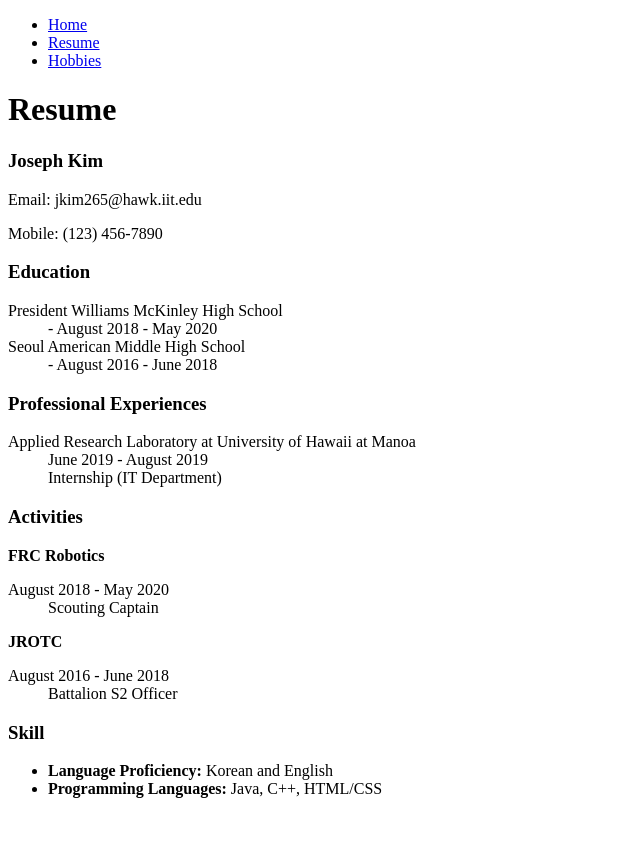
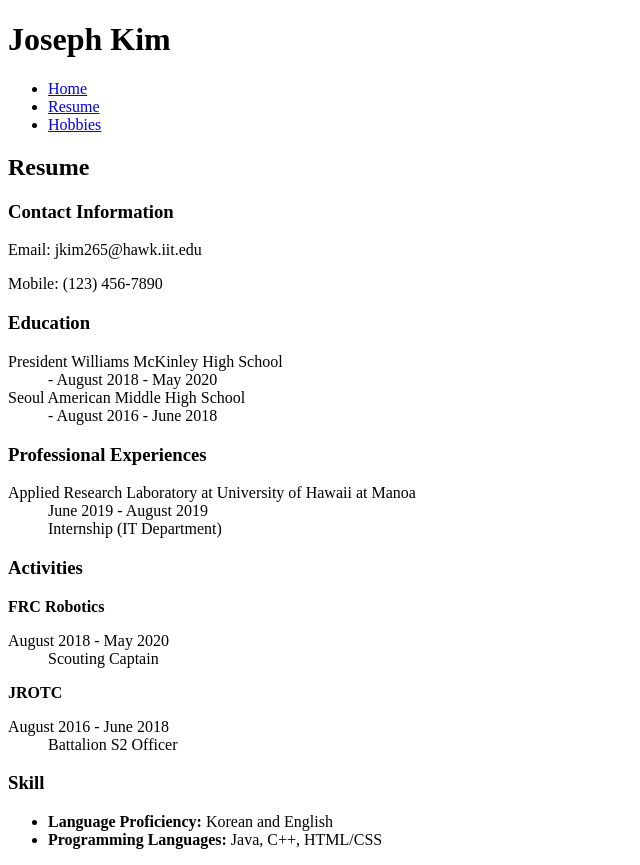
Before and after one commit to zmgkgkt1004/project2, a plain HTML site: page resume.html in a window 1280 px wide. Shown: the whole page, without its empty margins (0-640 px from the left). Before the commit the page ends 814 px from the top, so only its background shows below. Drawn offline with Linux system fonts and the light colour scheme.

Commit message:
Fix font group
Add my name as h1 and move title of each page to h2

```diff
--- a/resume.html
+++ b/resume.html
@@ -6,6 +6,7 @@
 </head>
 
 <body>
+	<h1> Joseph Kim</h1>
 	<header>
 			<nav>
 				<ul>
@@ -16,10 +17,10 @@
 			</nav>
 	</header>
 
-	<h1>Resume</h1>
+	<h2>Resume</h2>
 
 	<section class="contact">
-		<h3>Joseph Kim</h3>
+		<h3>Contact Information</h3>
 			<p>Email: jkim265@hawk.iit.edu</p>
 			<p>Mobile: (123) 456-7890
 	</section>
```
Also changed, not shown: hobbies.html (+2 -1 lines), index.html (+2 -1 lines).
